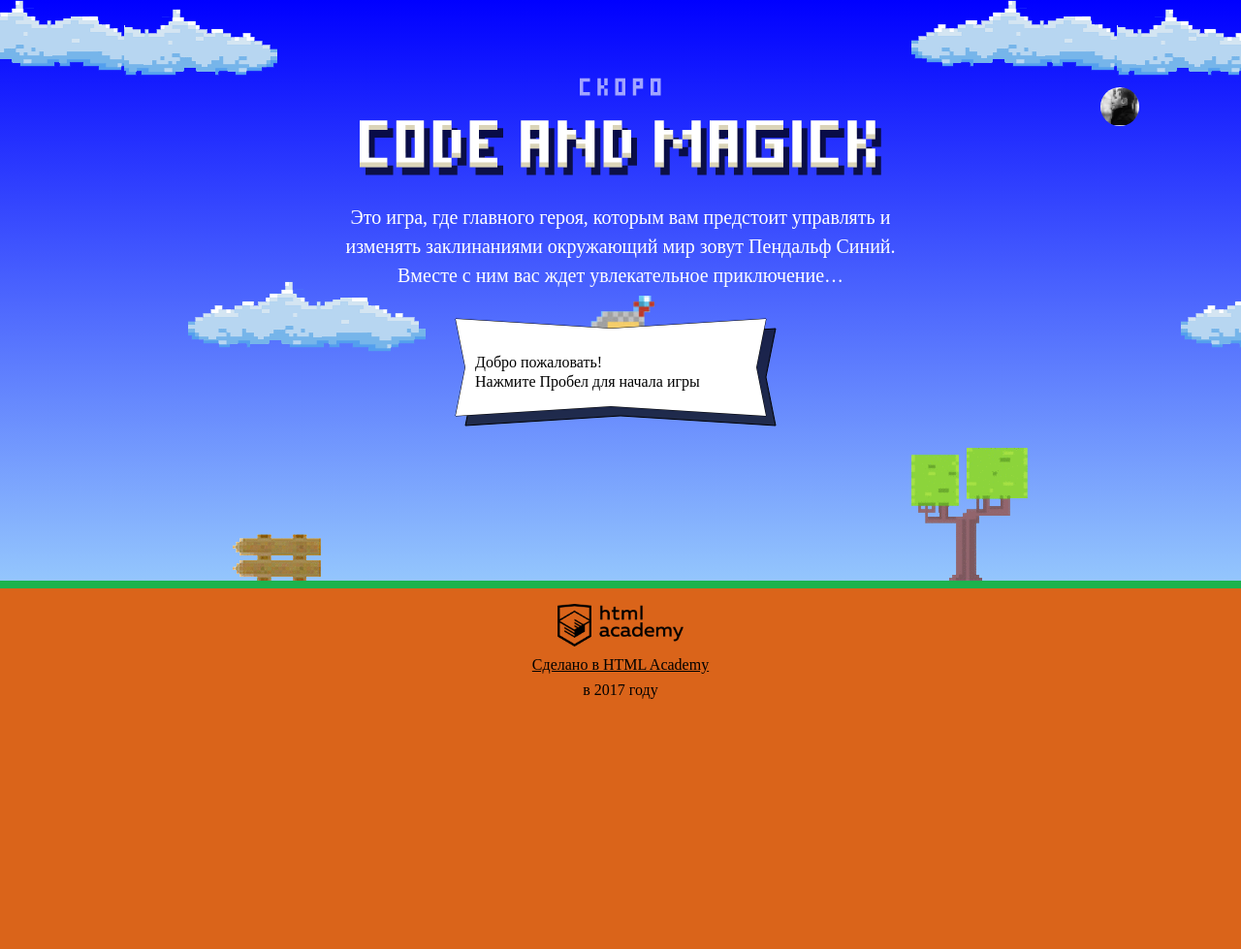
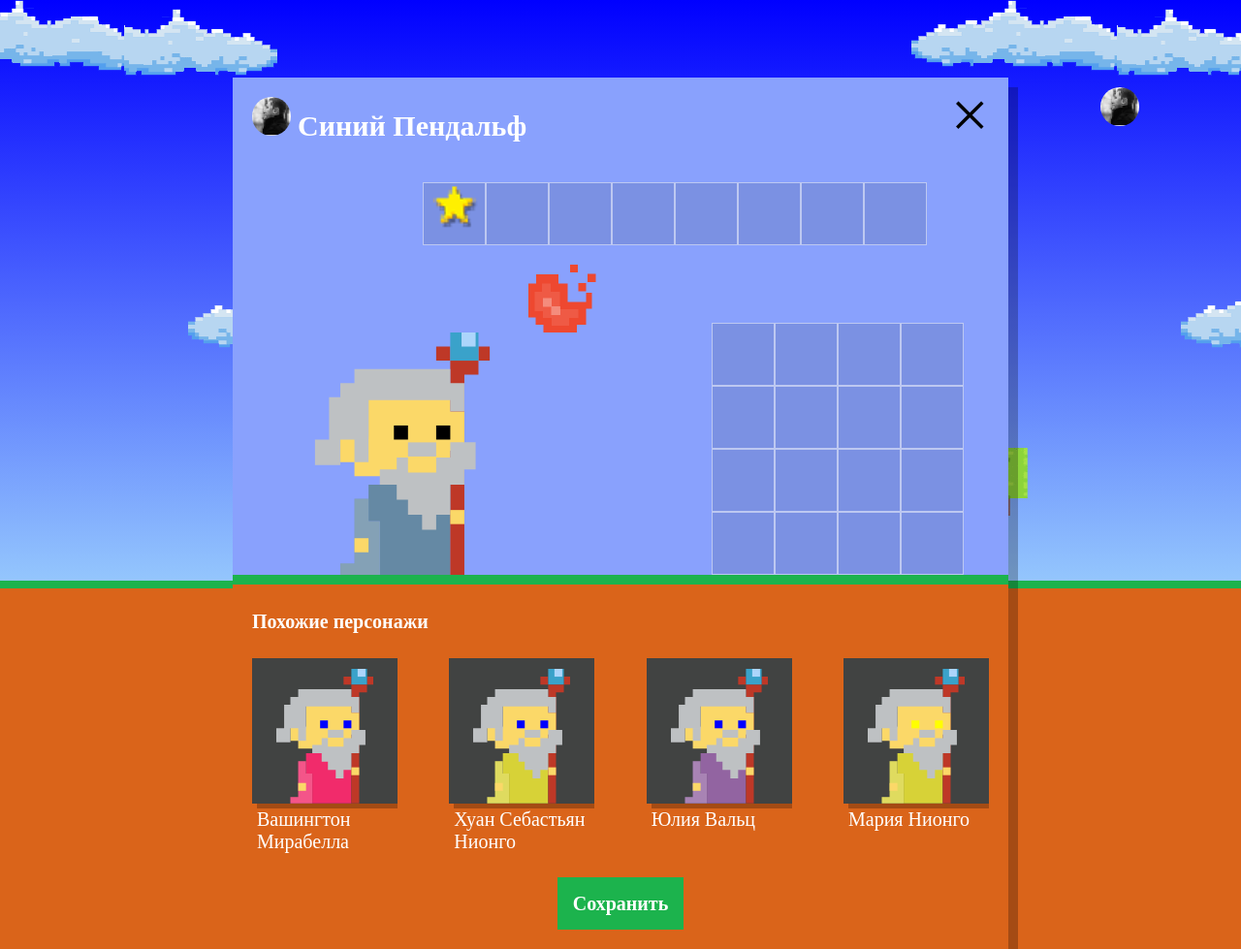
Before and after one commit to Ge11ert/262023-code-and-magick, a website: page index.html in a window 1280 px wide. Shown: the whole page at 97% size. Before the commit the page ends 800 px from the top, so only its background shows below. Drawn offline with Linux system fonts and the light colour scheme; a web font is replaced by a local one.

Commit message:
Добавляет вывод окна настройки персонажа

```diff
--- a/index.html
+++ b/index.html
@@ -221,6 +221,7 @@
     return height / 3 - getWizardHeight();
   }
 </script>
+<script src="js/setup.js"></script>
 <script src="js/stat.js"></script>
 <script src="js/game.js"></script>
 
--- /dev/null
+++ b/js/setup.js
@@ -0,0 +1,98 @@
+'use strict';
+
+(function () {
+  /** @constant {Array.<string>} */
+  var NAMES = ['Иван', 'Хуан Себастьян', 'Мария', 'Кристоф', 'Виктор', 'Юлия', 'Люпита', 'Вашингтон'];
+
+  /** @constant {Array.<string>} */
+  var SURNAMES = ['да Марья', 'Верон', 'Мирабелла', 'Вальц', 'Онопко', 'Топольницкая', 'Нионго', 'Ирвинг'];
+
+  /** @constant {Array.<string>} */
+  var COAT_COLORS = ['rgb(101, 137, 164)', 'rgb(241, 43, 107)', 'rgb(146, 100, 161)', 'rgb(56, 159, 117)', 'rgb(215, 210, 55)', 'rgb(0, 0, 0)'];
+
+  /** @constant {Array.<string>} */
+  var EYES_COLORS = ['black', 'red', 'blue', 'yellow', 'green'];
+
+  var setupWindow = document.querySelector('.setup');
+  var setupSimilar = setupWindow.querySelector('.setup-similar');
+  var setupSimilarList = setupSimilar.querySelector('.setup-similar-list');
+  var wizardTemplate = document.querySelector('#similar-wizard-template').content;
+  var fragment = document.createDocumentFragment();
+
+  var wizards = [];
+  var wizardsAmount = 4;
+
+  /**
+   * Creates an object 'wizard' with certain fields
+   * @return {Object}
+   */
+  function generateWizard() {
+    var wizard = {};
+    wizard.name = getName();
+    wizard.coatColor = getCoatColor();
+    wizard.eyesColor = getEyesColor();
+    return wizard;
+  }
+
+  /**
+   * Creates a DOM node based on a 'wizard' object
+   * @param {Object} wizard
+   * @return {Node}
+   */
+  function renderWizard(wizard) {
+    var wizardElement = wizardTemplate.cloneNode(true);
+
+    wizardElement.querySelector('.setup-similar-label').textContent = wizard.name;
+    wizardElement.querySelector('.wizard-coat').style.fill = wizard.coatColor;
+    wizardElement.querySelector('.wizard-eyes').style.fill = wizard.eyesColor;
+
+    return wizardElement;
+  }
+
+  /**
+   * Generates a random name from constants NAMES and SURNAMES.
+   * @return {string}
+   */
+  function getName() {
+    var nameIndex = getRandomFromRange(0, NAMES.length - 1).toFixed();
+    var surnameIndex = getRandomFromRange(0, SURNAMES.length - 1).toFixed();
+    return NAMES[nameIndex] + ' ' + SURNAMES[surnameIndex];
+  }
+
+  /**
+   * Gets a random coat color from constant COAT_COLORS.
+   * @return {string}
+   */
+  function getCoatColor() {
+    var coatIndex = getRandomFromRange(0, COAT_COLORS.length - 1).toFixed();
+    return COAT_COLORS[coatIndex];
+  }
+
+  /**
+   * Gets a random eyes color from constant EYES_COLORS.
+   * @return {string}
+   */
+  function getEyesColor() {
+    var eyesIndex = getRandomFromRange(0, EYES_COLORS.length - 1).toFixed();
+    return EYES_COLORS[eyesIndex];
+  }
+
+  /**
+   * Returns a random number between min and max
+   * @param {number} min
+   * @param {number} max
+   * @return {number}
+   */
+  function getRandomFromRange(min, max) {
+    return Math.random() * (max - min) + min;
+  }
+
+  for (var i = 0; i < wizardsAmount; i++) {
+    wizards.push(generateWizard());
+    fragment.appendChild(renderWizard(wizards[i]));
+  }
+
+  setupSimilarList.appendChild(fragment);
+  setupWindow.classList.remove('hidden');
+  setupSimilar.classList.remove('hidden');
+}());
--- a/js/stat.js
+++ b/js/stat.js
@@ -95,7 +95,7 @@ window.renderStatistics = function (ctx, names, times) {
 
   /**
    * Returns max element of a numerical Array
-   * @param {Array} numArray - Array of numbers
+   * @param {Array.<number>} numArray
    * @return {number}
    */
   function getMaxFromArray(numArray) {
```
